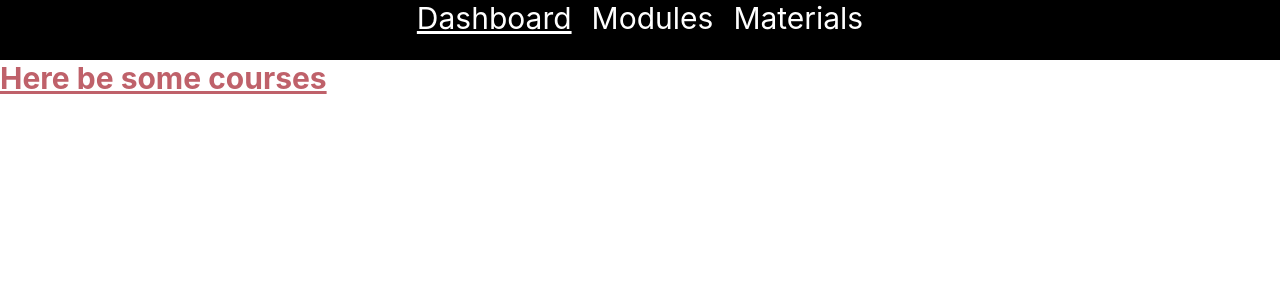
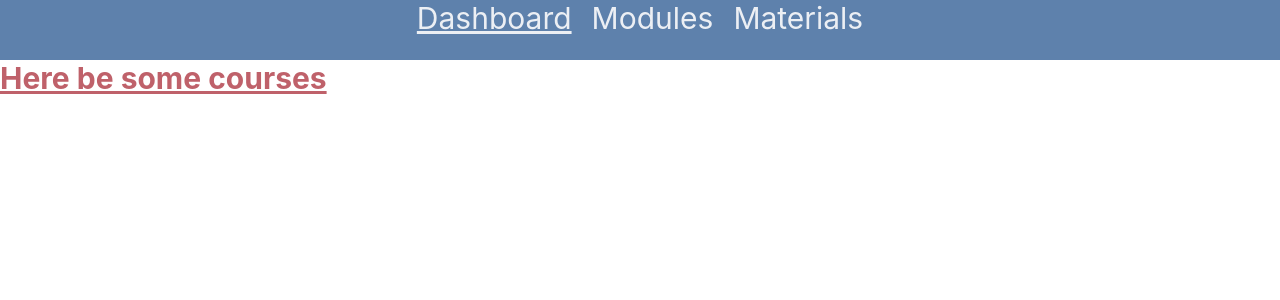
Before and after one commit to Leo-Mart/Lexicon_Project_Assignment, a React (Vite) app in the folder frontend/: page / in a window 1280 px wide. Shown: the top 300 px of the page. Built offline with nearby package versions, Linux system fonts and the light colour scheme.

Commit message:
Style with nord

```diff
--- a/frontend/src/components/Header.tsx
+++ b/frontend/src/components/Header.tsx
@@ -3,7 +3,10 @@ import { NavLink } from "react-router-dom";
 export default function MainHeader() {
     return (
         <>
-            <nav className="bg-black text-white h-15" role="navigation">
+            <nav
+                className="bg-nord10 text-nord-fg-text-primary h-15"
+                role="navigation"
+            >
                 <ul className="flex justify-center gap-5 text-3xl">
                     <li>
                         <NavLink to="/" end>
```
